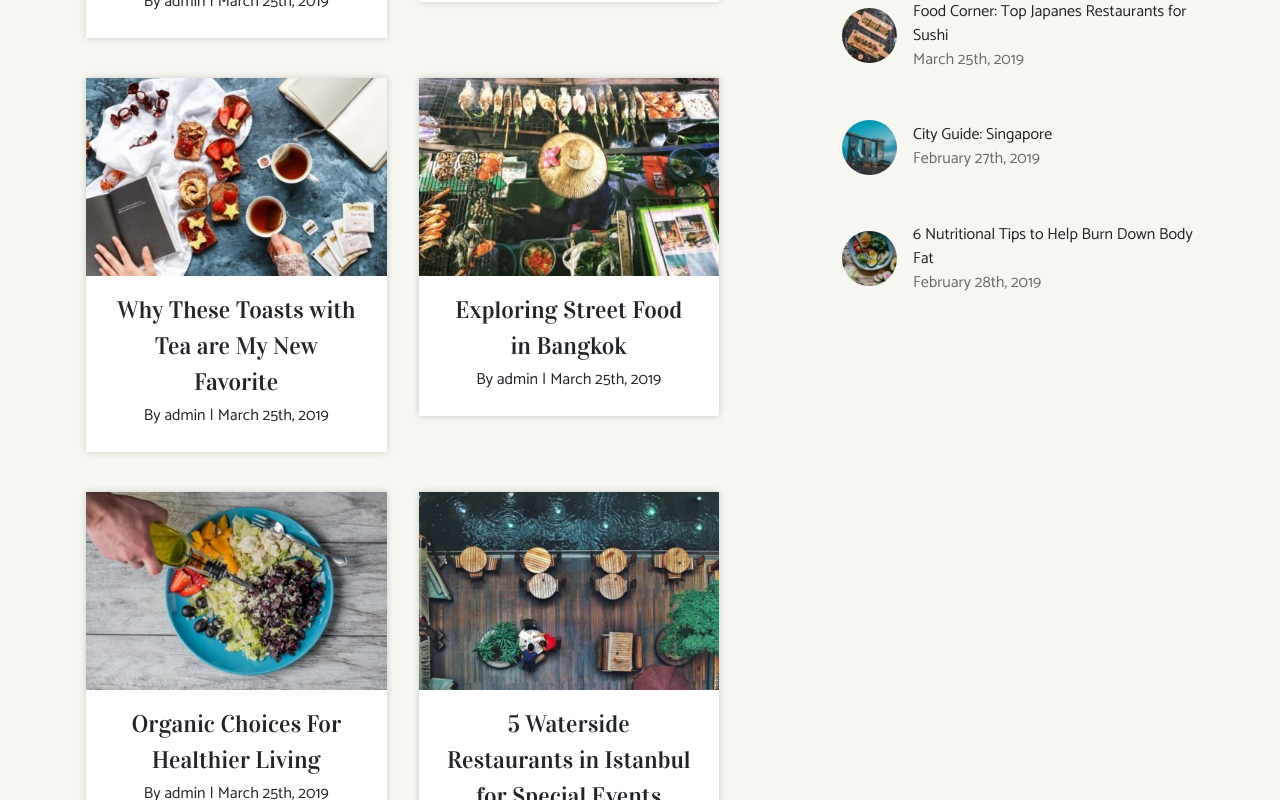
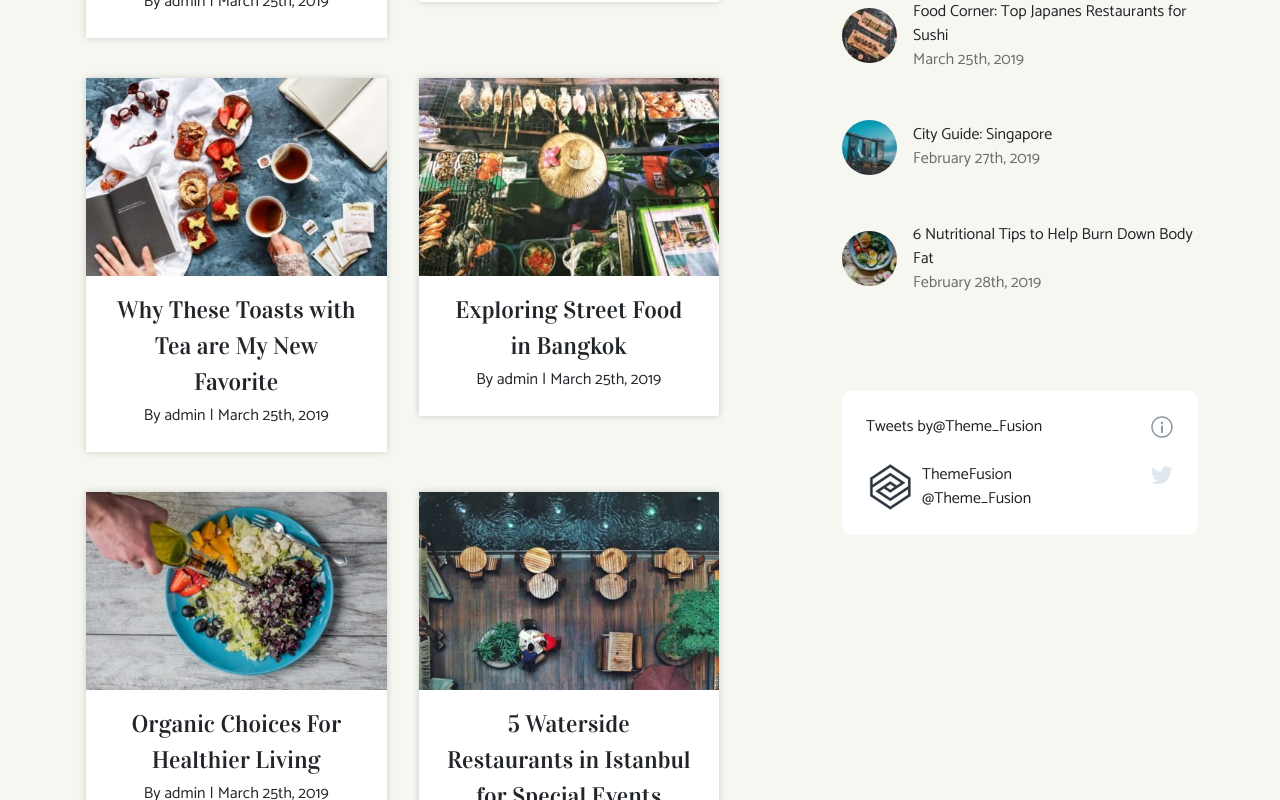
Before and after one commit to luirusso/proj-html-vuejs, a Vue app: page / in a window 1280 px wide. Shown: the part 4758-5558 px from the top of the page. Built offline with nearby package versions, Linux system fonts and the light colour scheme.

Commit message:
added twitter widget and started styling

```diff
--- a/src/components/Main.vue
+++ b/src/components/Main.vue
@@ -299,6 +299,7 @@
                             </div>
                         </div>
                     </div>
+                    <div class="pb-5">
                         <div
                             v-for="(post, index) in postsWidgetArray"
                             :key="`post-${index}`"
@@ -311,6 +312,9 @@
                             />
                         </div>
                     </div>
+
+                    <TweetsWidget />
+                </div>
             </div>
         </div>
     </main>
@@ -322,6 +326,7 @@ import SectionDivider from "./SectionDivider.vue";
 import HoverLink from "./HoverLink.vue";
 import CulinaryCollections from "./CulinaryCollections.vue";
 import PostsWidget from "./PostsWidget.vue";
+import TweetsWidget from "./TweetsWidget.vue"
 
 export default {
     name: "Main",
@@ -331,6 +336,7 @@ export default {
         HoverLink,
         CulinaryCollections,
         PostsWidget,
+        TweetsWidget,
     },
 
     data() {
--- /dev/null
+++ b/src/components/TweetsWidget.vue
@@ -0,0 +1,46 @@
+<template>
+    <div class="col-12">
+        <div class="tweets-wrapper p-4">
+            <div class="d-flex justify-content-between pb-4">
+                <div>
+                    <span>Tweets </span> <span>by</span>
+                    <span>@Theme_Fusion</span>
+                </div>
+                <div>
+                    <img src="../assets/image.svg" alt="" />
+                </div>
+            </div>
+            <div class="d-flex justify-content-between">
+                <div class="d-flex align-items-center">
+                    <img class="pe-2"
+                        src="../assets/3a74ce3d0532b7773b174c45ca3bd05a_normal.png"
+                        alt=""
+                    />
+                    <div class="d-flex flex-column">
+                        <span>ThemeFusion</span> <span>@Theme_Fusion</span>
+                    </div>
+                </div>
+                <div>
+                    <img class="twitter-icon" src="../assets/image (1).svg" alt="">
+                </div>
+            </div>
+        </div>
+    </div>
+</template>
+
+<script>
+export default {
+    name: "TweetsWidget",
+};
+</script>
+
+<style scoped lang="scss">
+.tweets-wrapper {
+    background-color: white;
+    border-radius: 10px;
+}
+
+.twitter-icon {
+    width: 25px;
+}
+</style>
```
Lines whose indentation alone changed are shown as unchanged.
